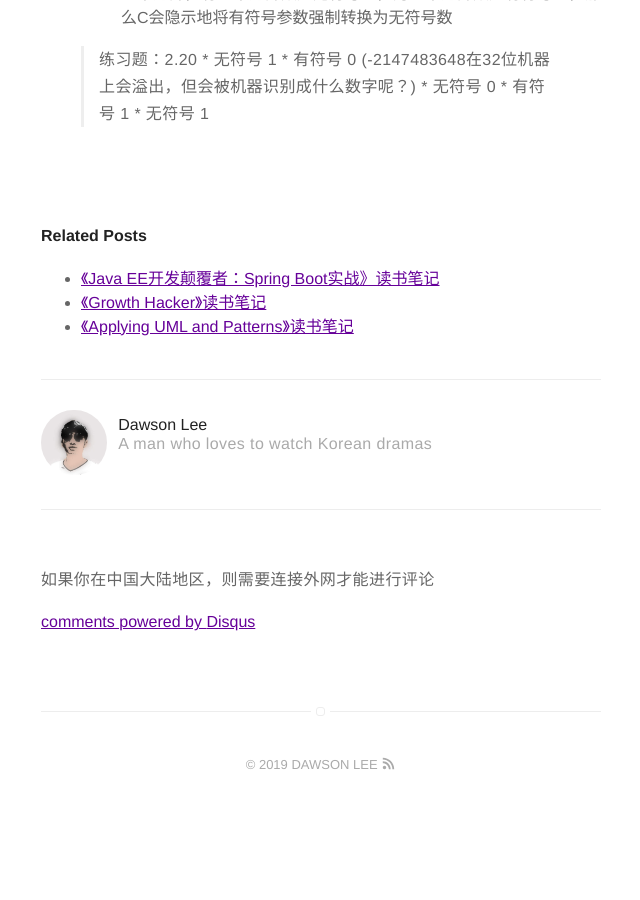
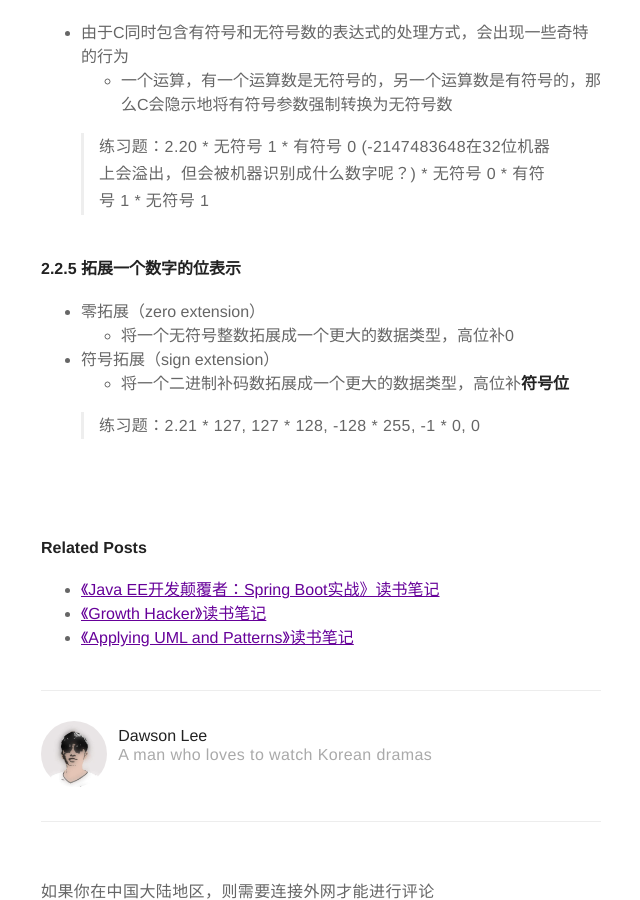
Before and after one commit to dawsonlee1790/dawsonlee1790.github.io, a Jekyll site: the page built from _posts/2018-12-31-《Computer Systems: A Programmer's Perspective》读书笔记.md, in a window 1280 px wide and 900 px high, scrolled down 9283 px. Shown: the whole window, without its empty margins (319-959 px from the left). Built offline with Jekyll 4.4.1, drawn with Linux system fonts in a browser that asks for light colours; before the commit the page ends 10095 px from its top, so only the background shows below that; some of the changed text lies outside the part shown.

Commit message:
修改文章

```diff
--- a/_posts/2018-12-31-《Computer Systems: A Programmer's Perspective》读书笔记.md
+++ b/_posts/2018-12-31-《Computer Systems: A Programmer's Perspective》读书笔记.md
@@ -253,6 +253,9 @@ x&m
 
 * 有符号数的计算机表示：**二进制补码**（two's-complement）
 
+* 二进制反码（ones' complement）：P61
+* 符号数值（sign-magnitude）：P61
+
 * 无符号二进制![][14]
 
 * 二进制到二进制补码![][15]
@@ -293,3 +296,17 @@ x&m
     * 无符号 0
     * 有符号 1
     * 无符号 1
+
+#### 2.2.5 拓展一个数字的位表示
+
+* 零拓展（zero extension）
+    * 将一个无符号整数拓展成一个更大的数据类型，高位补0
+
+* 符号拓展（sign extension）
+    * 将一个二进制补码数拓展成一个更大的数据类型，高位补**符号位**
+
+> 练习题：2.21
+    * 127, 127
+    * 128, -128
+    * 255, -1
+    * 0, 0
```
